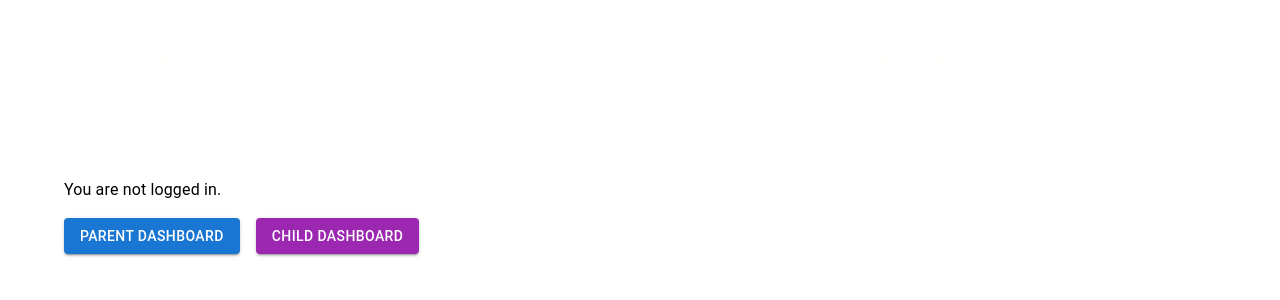
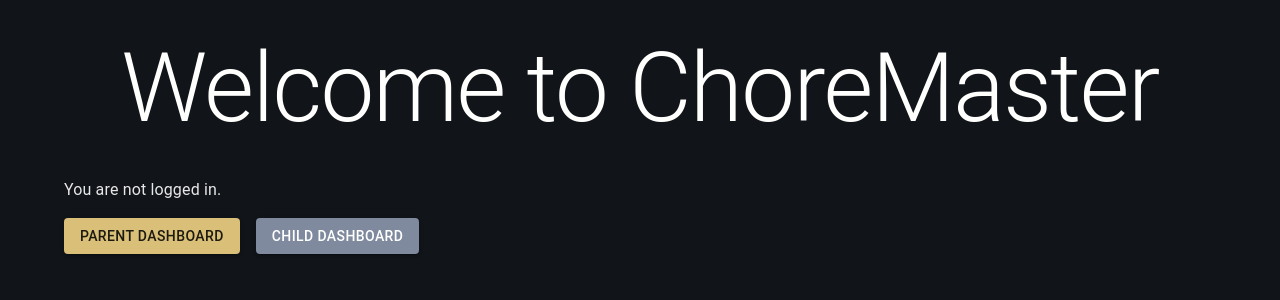
Before and after one commit to RW2023/Chores, a React (Vite) app in the folder Frontend/: page / in a window 1280 px wide. Shown: the top 300 px of the page. Built offline with nearby package versions, Linux system fonts and the light colour scheme.

Commit message:
Implemented custom theme setup  using Material-UI and global CSS variables.

```diff
--- a/Frontend/src/App.jsx
+++ b/Frontend/src/App.jsx
@@ -1,5 +1,11 @@
 import React from 'react';
-import { BrowserRouter as Router, Route, Routes } from 'react-router-dom';
+import './index.css';
+import { ThemeProvider } from '@mui/material/styles';
+import CssBaseline from '@mui/material/CssBaseline';
+
+import theme from './theme';
+
+import { BrowserRouter as Router, Routes, Route } from 'react-router-dom';
 import { UserProvider } from './contexts/UserContext';
 
 import HomePage from './pages/HomePage';
@@ -8,16 +14,18 @@ import ChildPage from './pages/ChildPage';
 
 const App = () => {
   return (
+    <ThemeProvider theme={theme}>
+      <CssBaseline />
       <UserProvider>
         <Router>
           <Routes>
             <Route path="/" element={<HomePage />} />
             <Route path="/parent" element={<ParentPage />} />
             <Route path="/child" element={<ChildPage />} />
-          {/* Add more Routes here as needed */}
           </Routes>
         </Router>
       </UserProvider>
+    </ThemeProvider>
   );
 };
 
--- /dev/null
+++ b/Frontend/src/theme.js
@@ -0,0 +1,30 @@
+import { createTheme } from '@mui/material/styles';
+import './index.css';
+
+const theme = createTheme({
+  palette: {
+    overlay: 'rgba(184, 193, 236, 0.5)',
+    background: {
+      default: '#11151A', // Very dark background
+    },
+    primary: {
+      main: '#D9BF77', // Gold for elegance
+    },
+    secondary: {
+      main: '#7F8A9E', // Cool gray
+    },
+    text: {
+      primary: '#E7E7E7', // Light text for contrast
+      secondary: '#B0B7C3', // Slightly darker secondary text
+    },
+    // Add more custom colors here as needed
+    customColor1: {
+      main: '#yourColorCode1',
+    },
+    customColor2: {
+      main: '#yourColorCode2',
+    },
+  },
+});
+
+export default theme;
```
Lines whose indentation alone changed are shown as unchanged.
